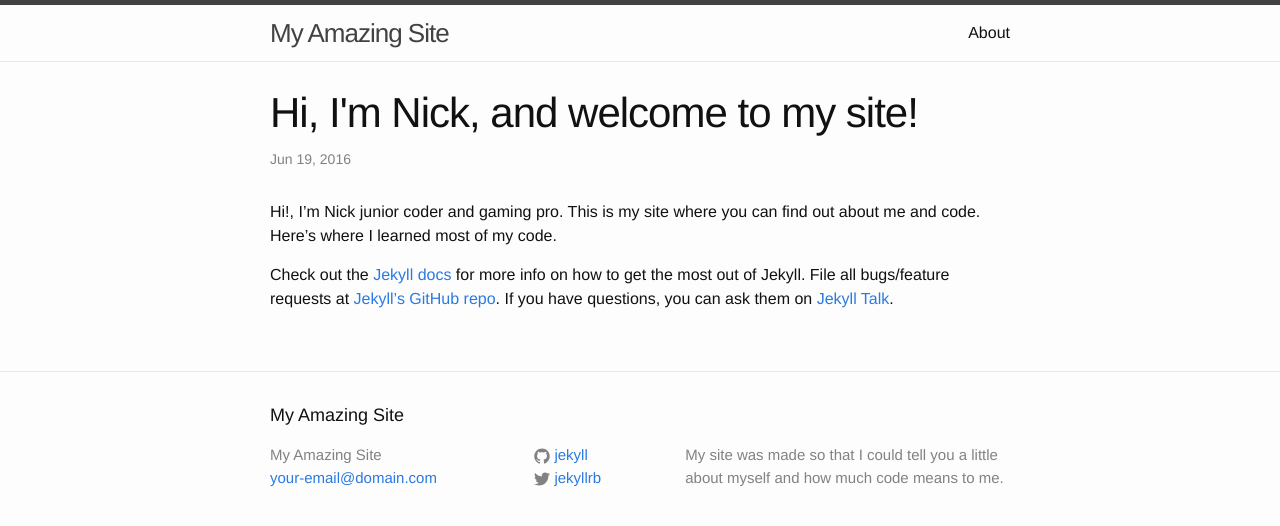
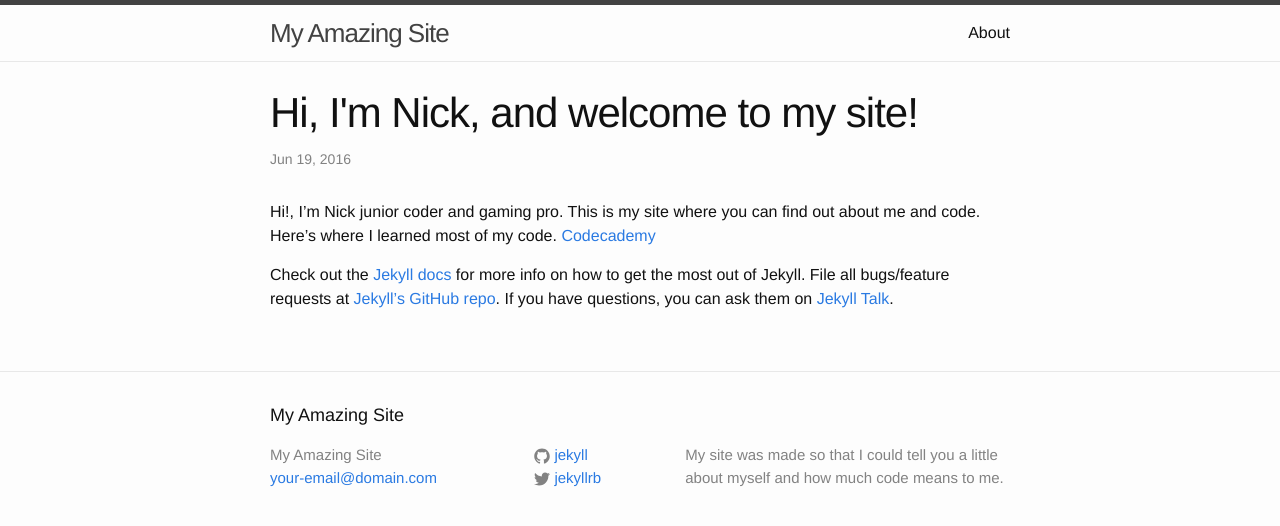
Before and after one commit to me16/me16.github.io, a Jekyll site: the page built from _posts/2016-06-19-welcome-to-jekyll.markdown, in a window 1280 px wide. Shown: the top 526 px of the page. Built offline with Jekyll 4.4.1, drawn with Linux system fonts in a browser that asks for light colours.

Commit message:
Update 2016-06-19-welcome-to-jekyll.markdown

```diff
--- a/_posts/2016-06-19-welcome-to-jekyll.markdown
+++ b/_posts/2016-06-19-welcome-to-jekyll.markdown
@@ -6,7 +6,7 @@ categories: jekyll update
 ---
 Hi!, I'm Nick junior coder and gaming pro. This is my site where
 you can find out about me and code.
-Here's where I learned most of my code. <a href = 'www.codecademy.com'>
+Here's where I learned most of my code. [Codecademy][codecademy]
 
 
 Check out the [Jekyll docs][jekyll-docs] for more info on how to get the most out of Jekyll. File all bugs/feature requests at [Jekyll’s GitHub repo][jekyll-gh]. If you have questions, you can ask them on [Jekyll Talk][jekyll-talk].
@@ -14,3 +14,4 @@ Check out the [Jekyll docs][jekyll-docs] for more info on how to get the most ou
 [jekyll-docs]: http://jekyllrb.com/docs/home
 [jekyll-gh]:   https://github.com/jekyll/jekyll
 [jekyll-talk]: https://talk.jekyllrb.com/
+[codecademy]: https://www.codecademy.com
```
